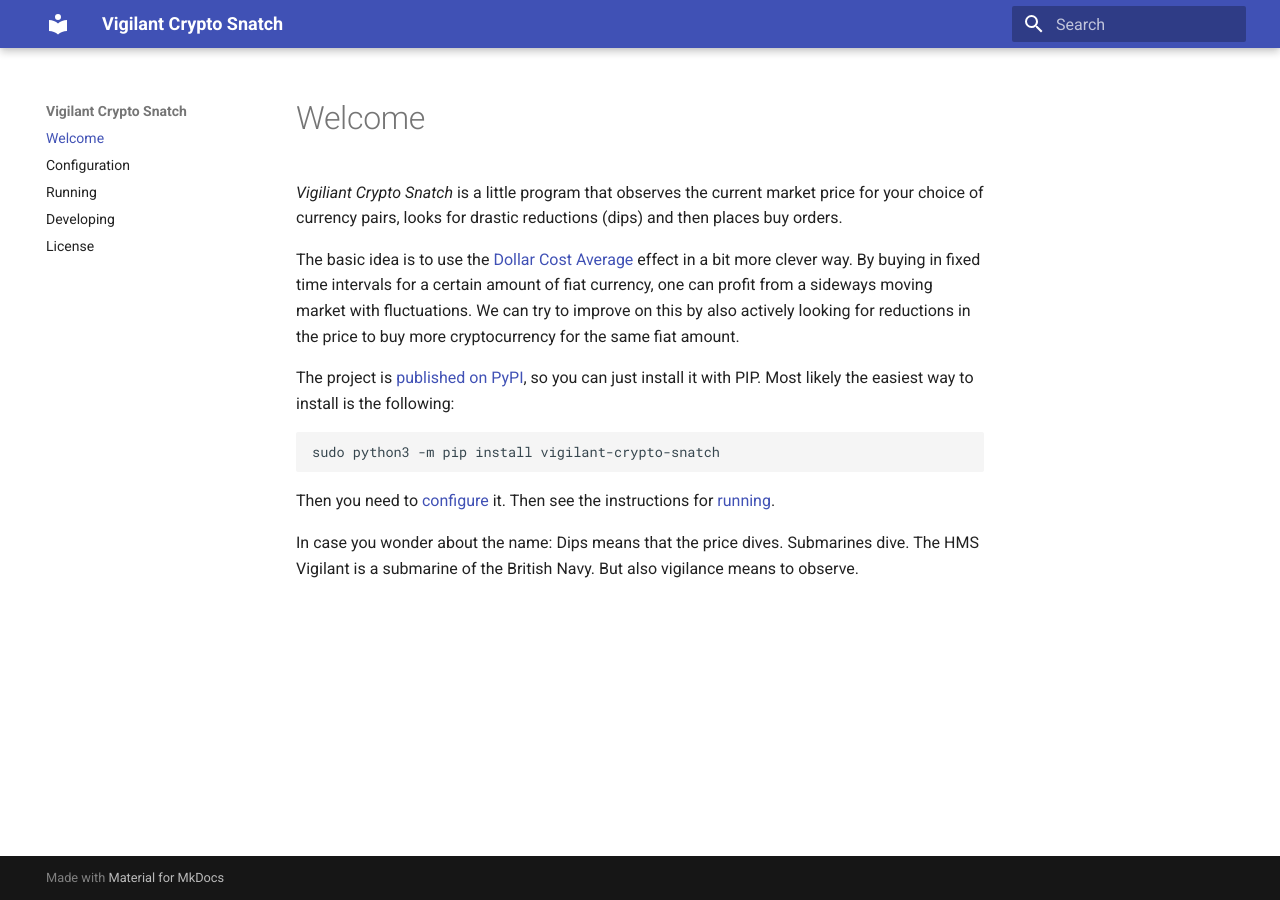
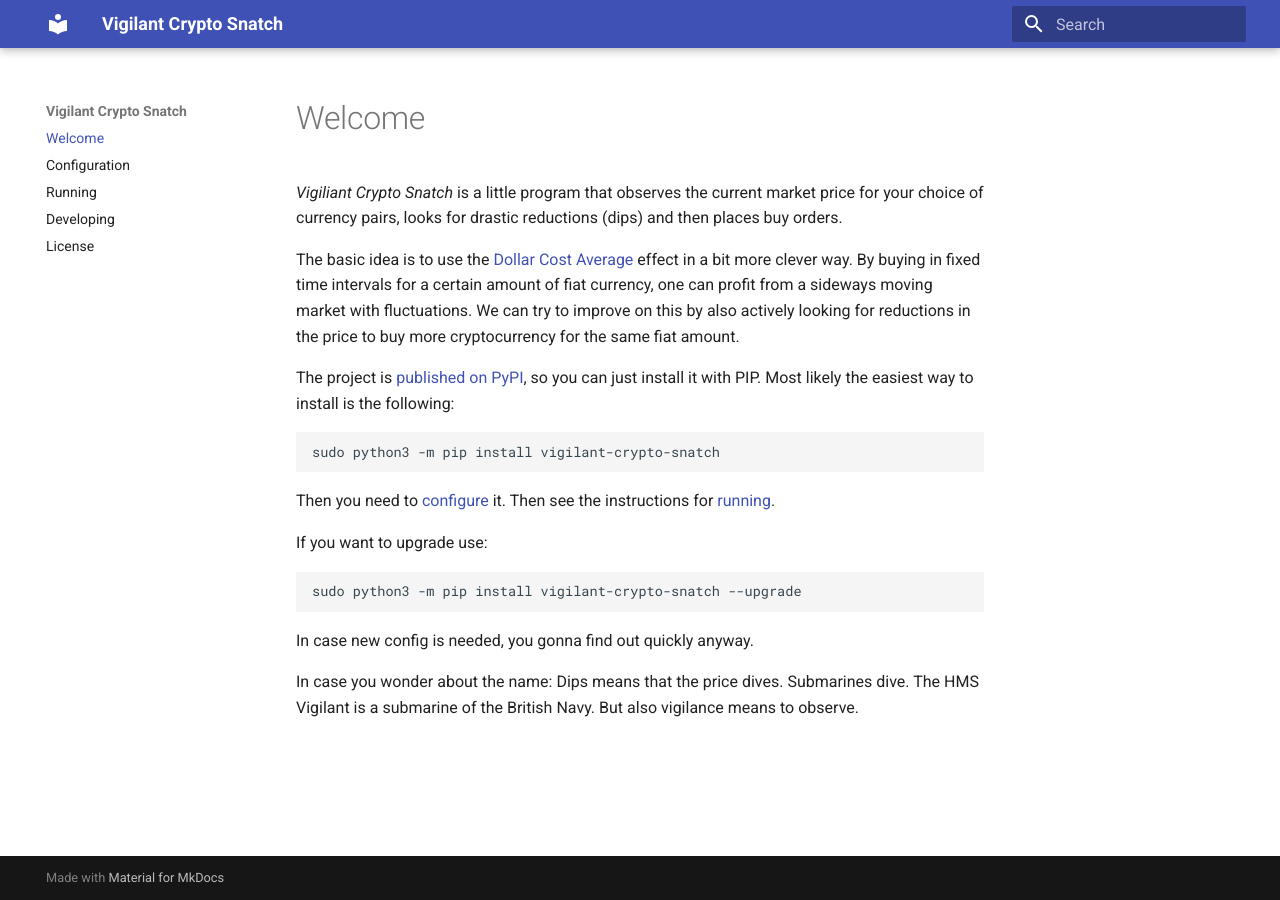
Before and after one commit to martin-ueding/vigilant-crypto-snatch, an MkDocs documentation site: the page built from docs/index.md, in a window 1280 px wide. Built offline with MkDocs 1.6.1 and Material for MkDocs 9.7.7, drawn with Linux system fonts in a browser that asks for light colours.

Commit message:
upgrade description

````diff
--- a/docs/index.md
+++ b/docs/index.md
@@ -12,4 +12,11 @@
 
 Then you need to [configure](configuration.md) it. Then see the instructions for [running](running.md).
 
+If you want to upgrade use:
+
+```bash
+sudo python3 -m pip install vigilant-crypto-snatch --upgrade
+```
+In case new config is needed, you gonna find out quickly anyway.
+
 In case you wonder about the name: Dips means that the price dives. Submarines dive. The HMS Vigilant is a submarine of the British Navy. But also vigilance means to observe.
````
